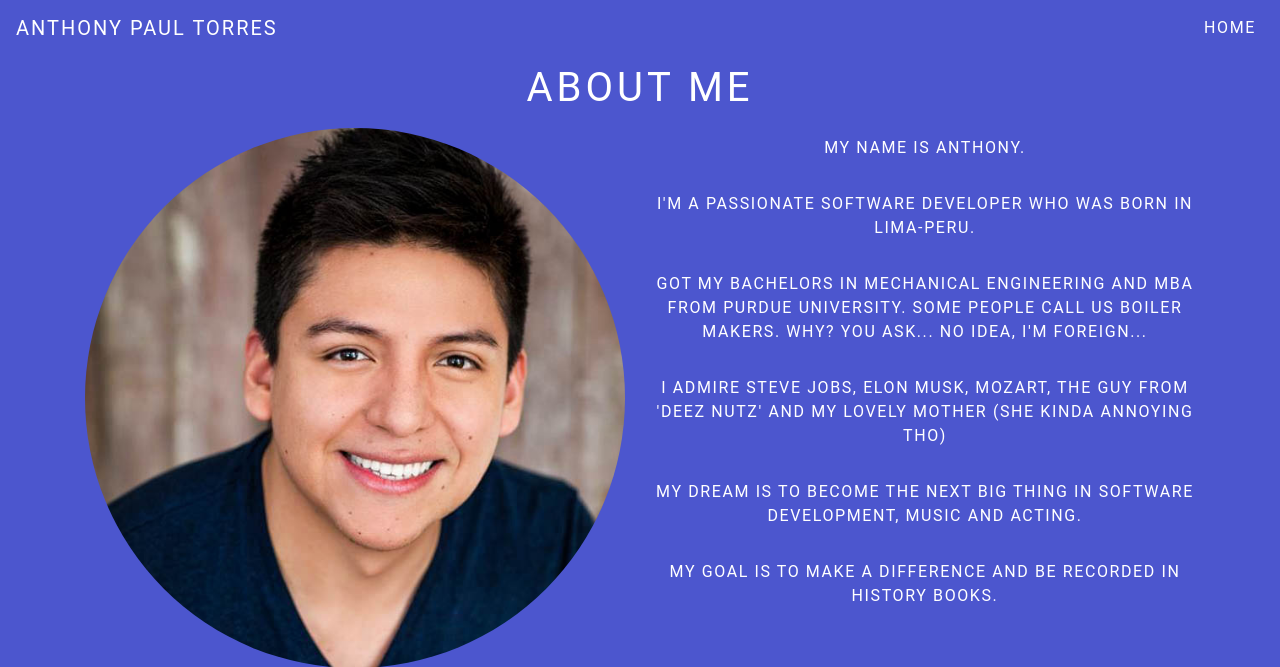
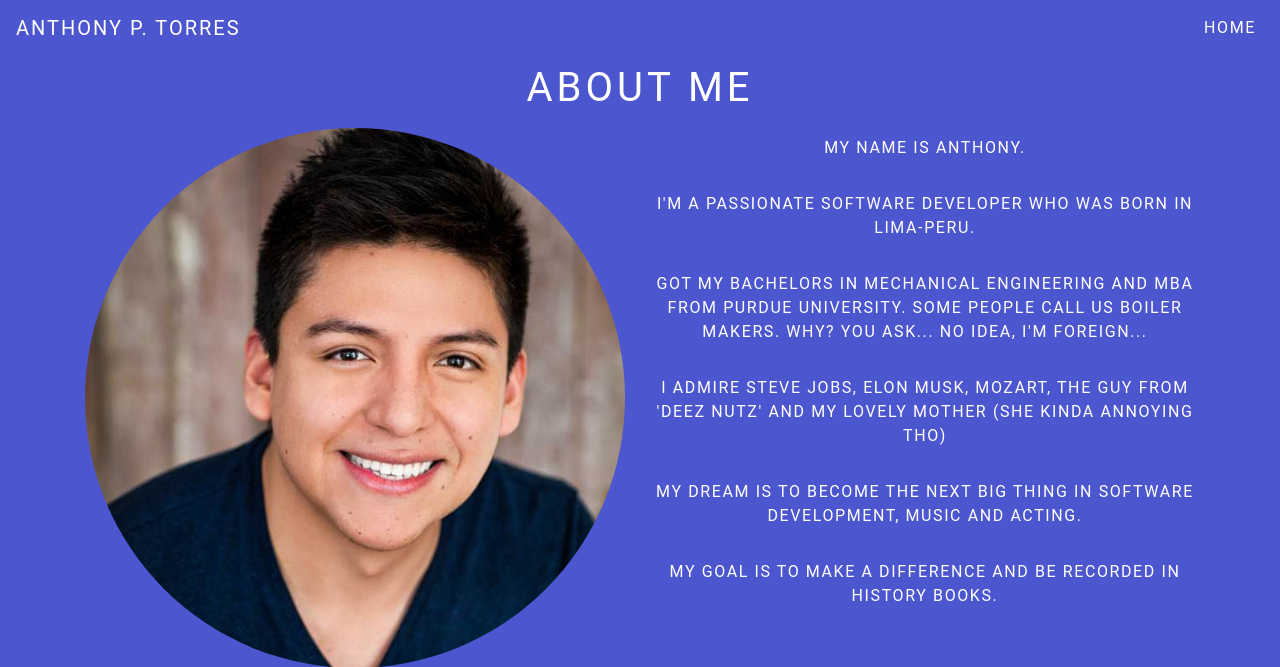
Before and after one commit to tp00012x/website, a Django app: page / in a window 1280 px wide. Shown: the top 667 px of the page. Run offline with Django 3.2, Linux system fonts and the light colour scheme; some libraries are stand-ins or nearby versions.

Commit message:
Change middle name

```diff
--- a/templates/profile_app/base/navbar.html
+++ b/templates/profile_app/base/navbar.html
@@ -1,5 +1,5 @@
 <nav class="navbar navbar-expand-lg navbar-dark">
-    <a class="navbar-brand" href="{% url 'home' %}">Anthony Paul Torres</a>
+    <a class="navbar-brand" href="{% url 'home' %}">Anthony P. Torres</a>
     <button class="navbar-toggler" type="button" data-toggle="collapse" data-target="#navbarNavAltMarkup"
             aria-controls="navbarNavAltMarkup" aria-expanded="false" aria-label="Toggle navigation">
         <span class="navbar-toggler-icon"></span>
```
